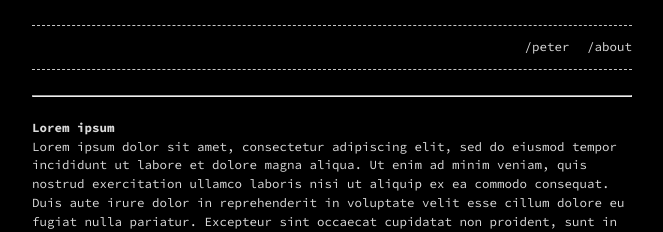
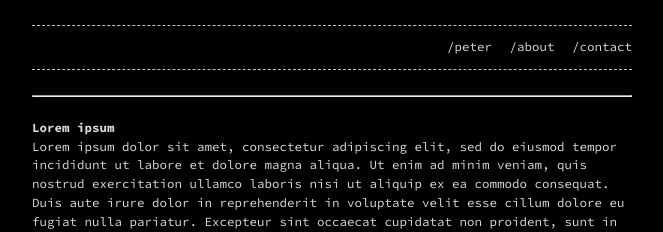
Before and after one commit to esccode/esccode.github.io, a Jekyll site: the page built from index.md, in a window 1280 px wide. Shown: the top 232 px of the page, without its empty margins (308-971 px from the left). Built offline with Jekyll 4.4.1, drawn with Linux system fonts in a browser that asks for light colours.

Commit message:
Update header.html

```diff
--- a/_includes/header.html
+++ b/_includes/header.html
@@ -7,6 +7,7 @@
         {%- if my_page.title -%}
         <li><a href="/jekyll-theme-console/peter">/peter</a></li>
         <li><a href="{{ my_page.url | relative_url }}">{{ my_page.title | escape }}</a></li>
+        <li><a href="/jekyll-theme-console/contact">/contact</a></li>
         {%- endif -%}
       {%- endfor -%}
     </ul>
```
